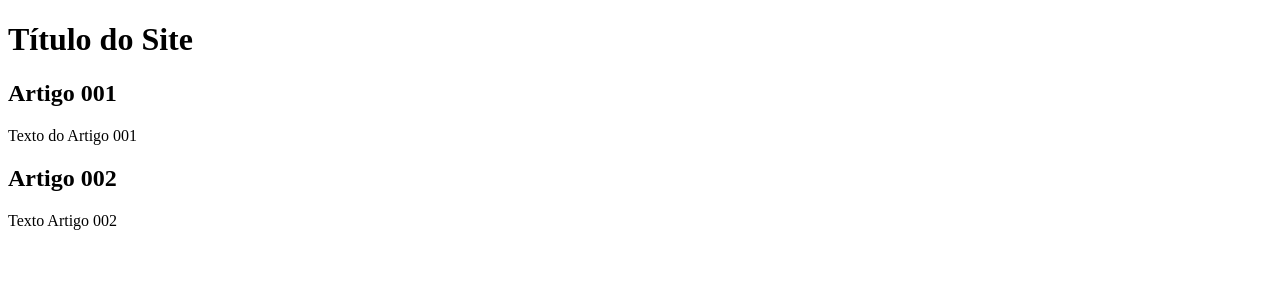
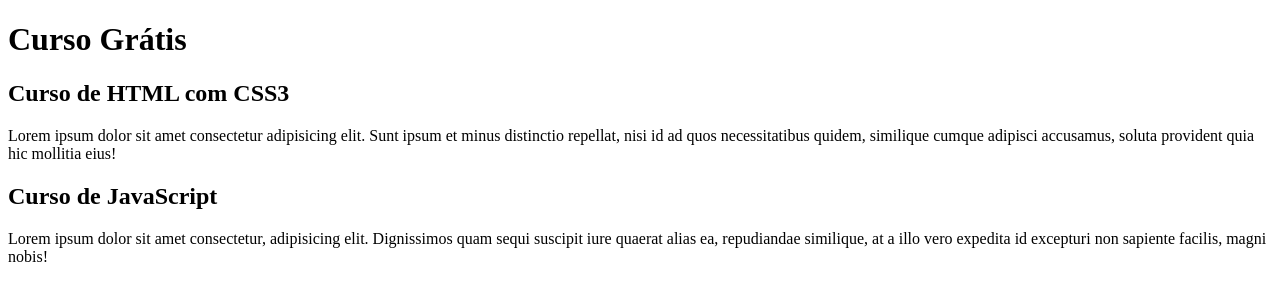
Before and after one commit to williang280/projeto-site, a plain HTML site: page index.html in a window 1280 px wide. Drawn offline with Linux system fonts and the light colour scheme.

Commit message:
comecei a escrever o conteúdo

```diff
--- a/index.html
+++ b/index.html
@@ -9,14 +9,14 @@
 <body>
     <main>
         <head>
-            <h1>Título do Site</h1>
+            <h1>Curso Grátis</h1>
             <article>
-                <h2>Artigo 001</h2>
-                <p>Texto do Artigo 001</p>
+                <h2>Curso de HTML com CSS3</h2>
+                <p>Lorem ipsum dolor sit amet consectetur adipisicing elit. Sunt ipsum et minus distinctio repellat, nisi id ad quos necessitatibus quidem, similique cumque adipisci accusamus, soluta provident quia hic mollitia eius!</p>
             </article>
             <article>
-                <h2>Artigo 002</h2>
-                <p>Texto Artigo 002</p>
+                <h2>Curso de JavaScript</h2>
+                <p>Lorem ipsum dolor sit amet consectetur, adipisicing elit. Dignissimos quam sequi suscipit iure quaerat alias ea, repudiandae similique, at a illo vero expedita id excepturi non sapiente facilis, magni nobis!</p>
             </article>
         </head>
     </main>
```
